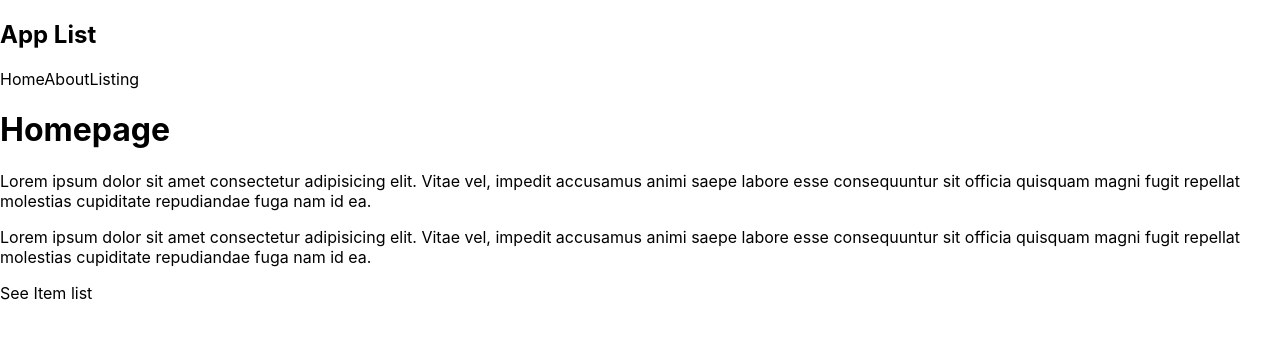
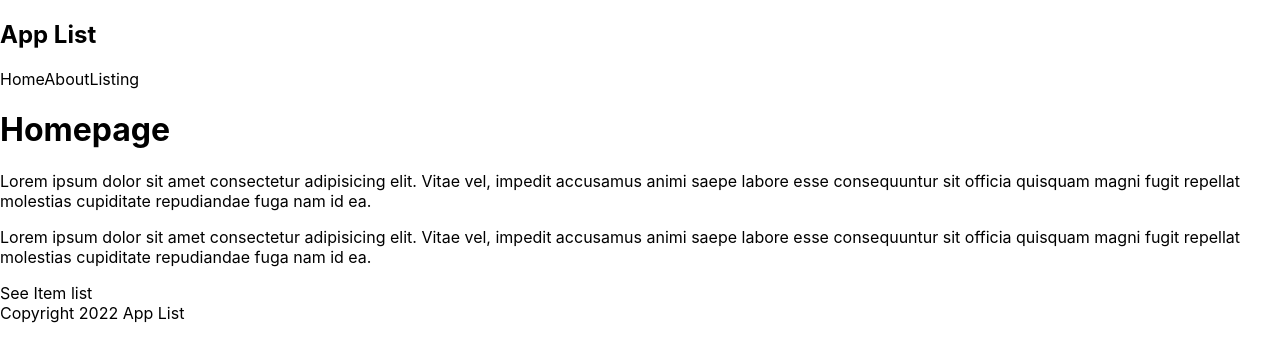
Before and after one commit to DannJohnrem/app-list, a Next.js app: page / in a window 1280 px wide. Shown: the top 362 px of the page. Built offline with nearby package versions, Linux system fonts and the light colour scheme.

Commit message:
fix the module not found in versel

```diff
--- a/pages/index.js
+++ b/pages/index.js
@@ -1,9 +1,9 @@
 import Head from 'next/head'
 import Link from 'next/link'
 import Image from 'next/image'
-// import Footer from '../components/footer';
 import Navbar from '../components/Navbar';
 import styles from '../styles/Home.module.css'
+import Footer from '../components/footer';
 
 export default function Home() {
   return (
@@ -13,7 +13,7 @@ export default function Home() {
       <p>Lorem ipsum dolor sit amet consectetur adipisicing elit. Vitae vel, impedit accusamus animi saepe labore esse consequuntur sit officia quisquam magni fugit repellat molestias cupiditate repudiandae fuga nam id ea.</p>
       <p>Lorem ipsum dolor sit amet consectetur adipisicing elit. Vitae vel, impedit accusamus animi saepe labore esse consequuntur sit officia quisquam magni fugit repellat molestias cupiditate repudiandae fuga nam id ea.</p>
       <Link href="/items">See Item list</Link>
-      {/* <Footer/> */}
+      <Footer/>
     </div>
   );
 }
```
